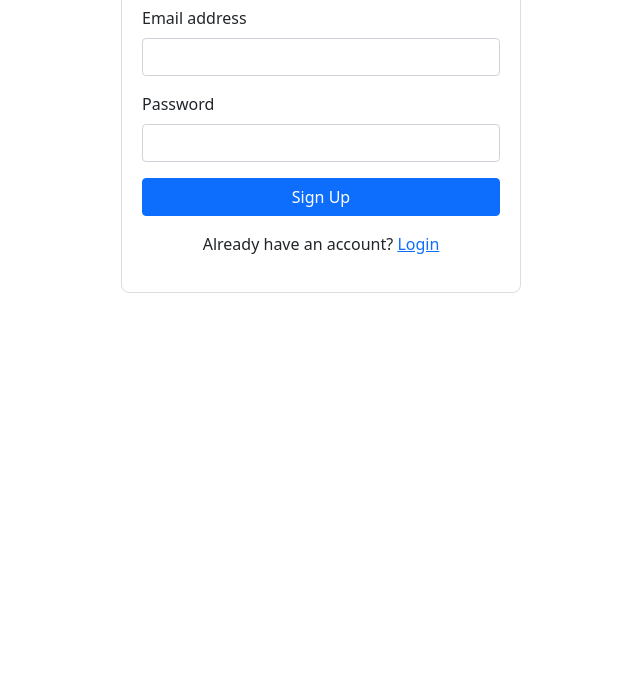
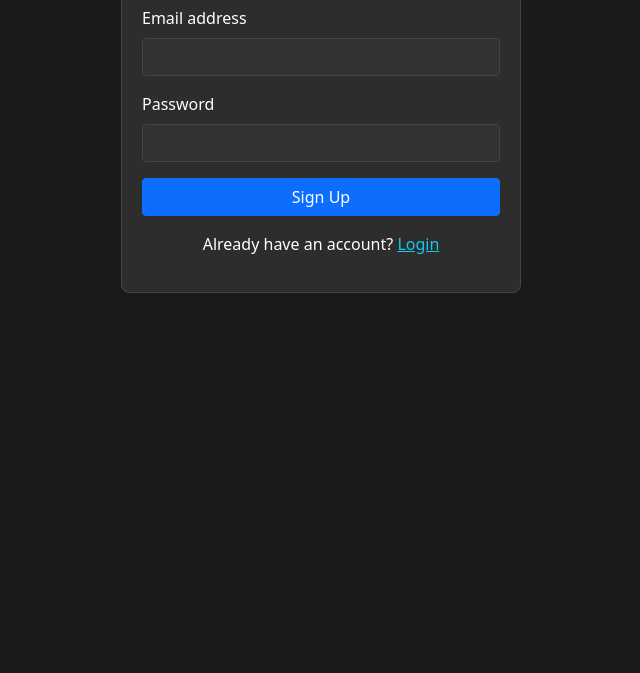
Before and after one commit to Sparrow-Tech06/Testing, a plain HTML site: page index.html in a window 1280 px wide. Shown: the part 127-800 px from the top of the page, without its empty margins (319-959 px from the left). Drawn offline with nearby package versions, Linux system fonts and the light colour scheme; some packages are replaced by stand-ins of ours; no server answers; a script that the page names is missing.

Commit message:
Update index.html

```diff
--- a/index.html
+++ b/index.html
@@ -5,16 +5,25 @@
     <meta name="viewport" content="width=device-width, initial-scale=1.0">
     <title>Firebase Auth Demo</title>
     <link href="https://cdn.jsdelivr.net/npm/bootstrap@5.1.3/dist/css/bootstrap.min.css" rel="stylesheet">
+    <link href="https://cdn.jsdelivr.net/npm/@sweetalert2/theme-dark@4/dark.css" rel="stylesheet">
     <style>
         .auth-container {
             max-width: 400px;
             margin: 50px auto;
             padding: 20px;
-            border: 1px solid #ddd;
+            border: 1px solid #444;
             border-radius: 8px;
+            background-color: #2d2d2d;
+            color: #fff;
         }
-        .hidden {
-            display: none;
+        body {
+            background-color: #1a1a1a;
+            color: #fff;
+        }
+        .form-control {
+            background-color: #333;
+            color: #fff;
+            border: 1px solid #444;
         }
     </style>
 </head>
@@ -30,15 +39,15 @@
                 </div>
                 <div class="mb-3">
                     <label for="signup-password" class="form-label">Password</label>
-                    <input type="password" class="form-control" id="signup-password" required>
+                    <input type="password" class="form-control" id="signup-password" required minlength="6">
                 </div>
                 <button type="submit" class="btn btn-primary w-100">Sign Up</button>
             </form>
-            <p class="mt-3 text-center">Already have an account? <a href="#" id="login-link">Login</a></p>
+            <p class="mt-3 text-center">Already have an account? <a href="#" id="login-link" class="text-info">Login</a></p>
         </div>
 
         <!-- Login Form -->
-        <div id="login-container" class="auth-container hidden">
+        <div id="login-container" class="auth-container d-none">
             <h2 class="text-center mb-4">Login</h2>
             <form id="login-form">
                 <div class="mb-3">
@@ -51,18 +60,12 @@
                 </div>
                 <button type="submit" class="btn btn-primary w-100">Login</button>
             </form>
-            <p class="mt-3 text-center">Don't have an account? <a href="#" id="signup-link">Sign Up</a></p>
+            <p class="mt-3 text-center">Don't have an account? <a href="#" id="signup-link" class="text-info">Sign Up</a></p>
         </div>
+    </div>
 
-        <!-- User Dashboard -->
-        <div id="dashboard" class="auth-container hidden">
-            <h2 class="text-center mb-4">Welcome, <span id="user-email"></span></h2>
-            <button id="logout-btn" class="btn btn-danger w-100">Logout</button>
-        </div>
-
-        <!-- Error Message -->
-        <div id="error-message" class="alert alert-danger hidden" role="alert"></div>
-    </div>
+    <!-- SweetAlert2 -->
+    <script src="https://cdn.jsdelivr.net/npm/sweetalert2@11"></script>
 
     <!-- Firebase SDK and App Script -->
     <script type="module" src="app.js"></script>
```
